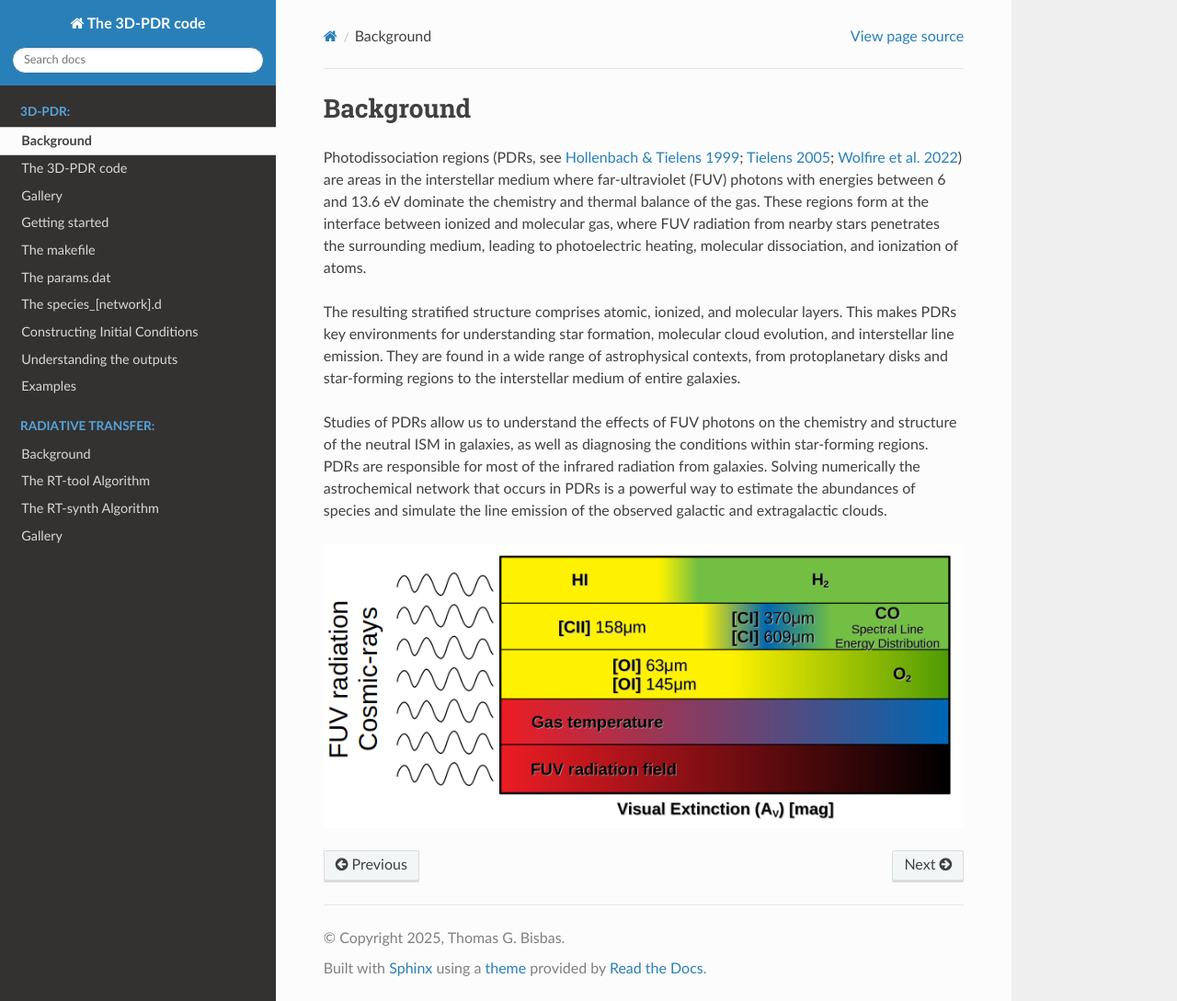
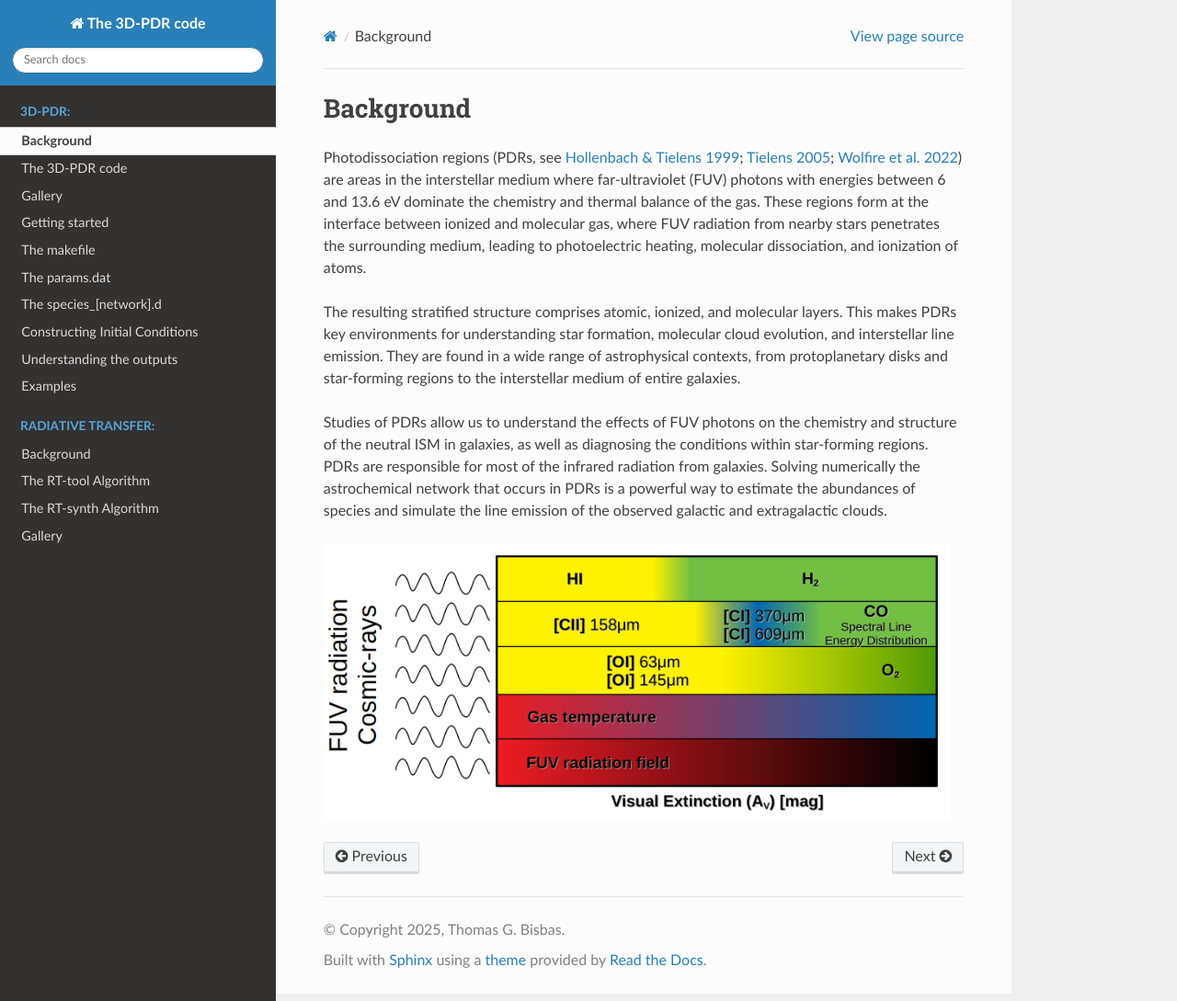
Before and after one commit to itamos-ism/3D-PDR-pblc, a Sphinx documentation site: the page built from docs/source/background.rst, in a window 1280 px wide and 1089 px high. Shown: the whole window at 92% size. Built offline with Sphinx 7.4.7 and the Read the Docs theme 3.1.0, drawn with Linux system fonts in a browser that asks for light colours.

Commit message:
Update background.rst

```diff
--- a/docs/source/background.rst
+++ b/docs/source/background.rst
@@ -7,6 +7,6 @@ The resulting stratified structure comprises atomic, ionized, and molecular laye
 
 Studies of PDRs allow us to understand the effects of FUV photons on the chemistry and structure of the neutral ISM in galaxies, as well as diagnosing the conditions within star-forming regions. PDRs are responsible for most of the infrared radiation from galaxies. Solving numerically the astrochemical network that occurs in PDRs is a powerful way to estimate the abundances of species and simulate the line emission of the observed galactic and extragalactic clouds.
 
-.. image:: images/pdr.png
-   :scale: 90%
+.. figure:: images/pdr.png
+   :width: 98%
    :alt: Sample structure of a PDR
```
